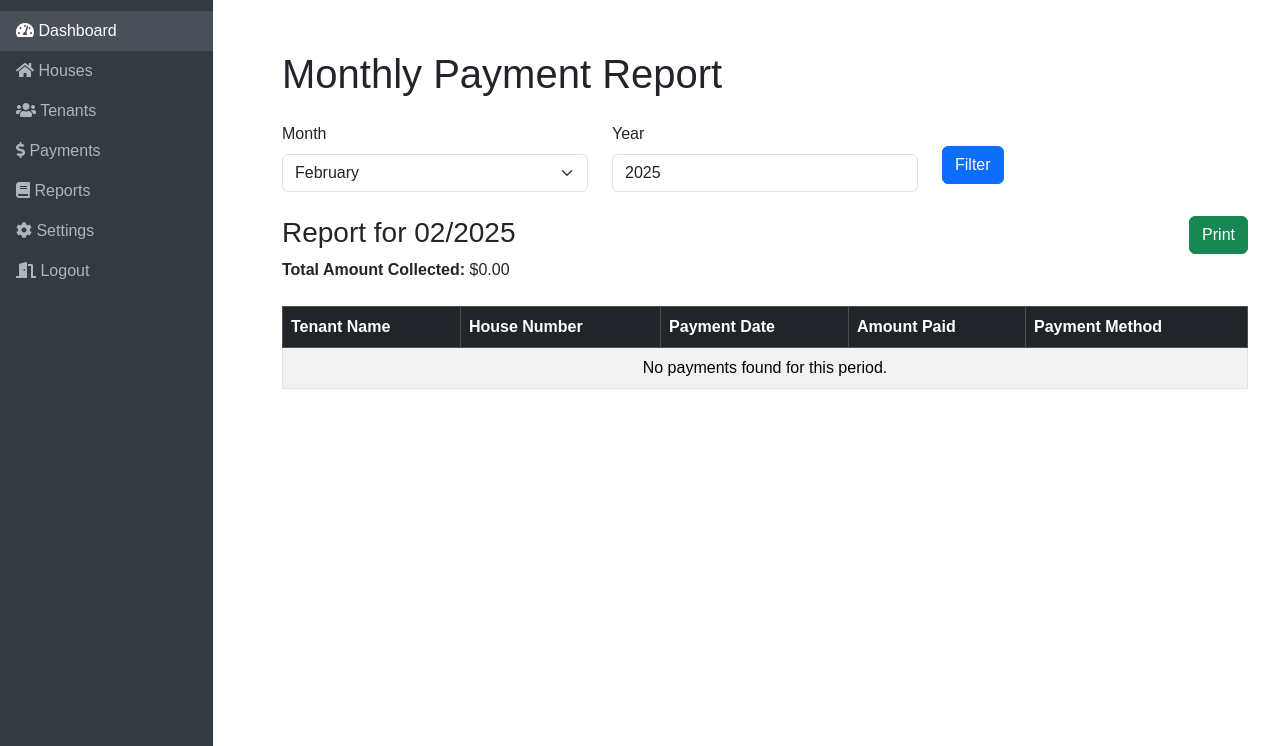
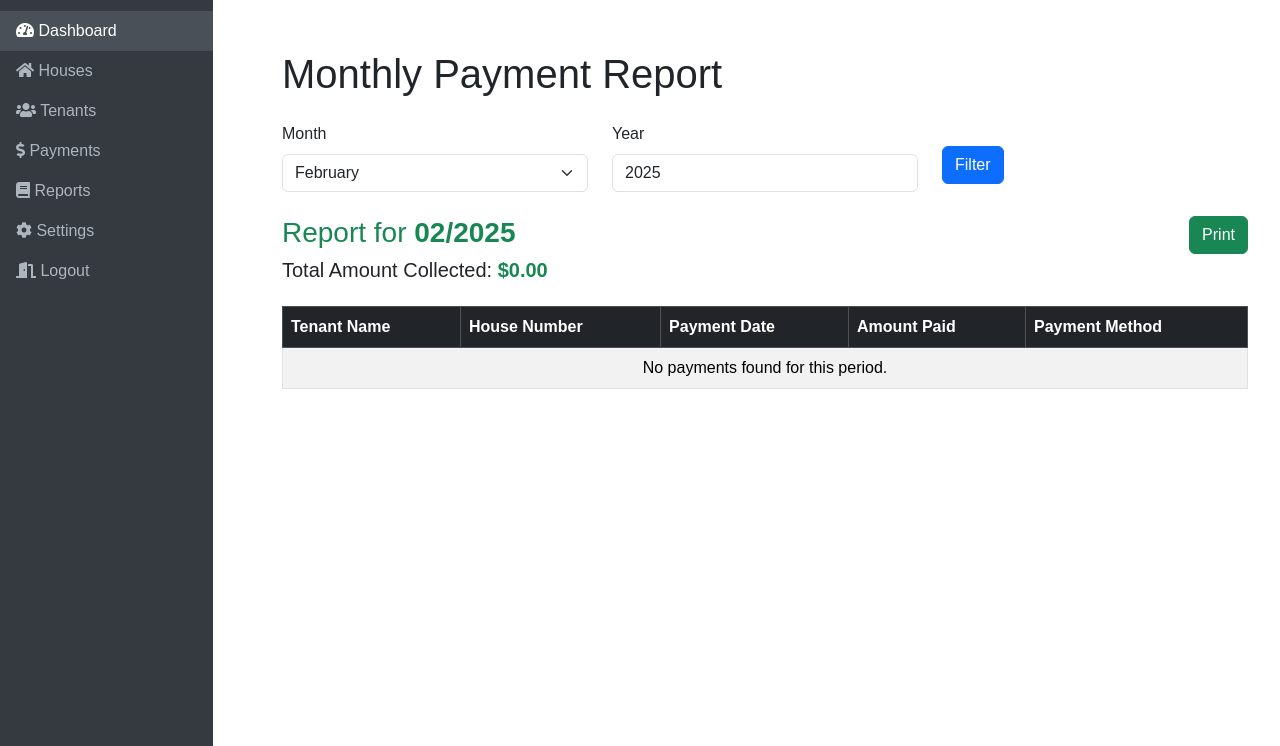
Before and after one commit to Danielkioko18/rental-system-in-django, a Django app: page /rentals/reports/monthly/ in a window 1280 px wide. Shown: the part 54-800 px from the top of the page. Run offline with Django 5.2, Linux system fonts and the light colour scheme; the visitor is signed in with stand-in values (Sample User, id 1); data that the repository does not hold is empty; some libraries are stand-ins or nearby versions.

Commit message:
Code debug

```diff
--- a/rentals/templates/credit-balances-report.html
+++ b/rentals/templates/credit-balances-report.html
@@ -5,7 +5,7 @@
     <h1 class="my-4">Credit Balances Report</h1>
 
     <!-- Display Total Credit Balance -->
-    <p><strong>Total Credit Balance: </strong>${{ total_credit_balance }}</p>
+    <h4>Total Credit Balance:<strong class="text-success"> ${{ total_credit_balance }}</strong></h4>
 
     <!-- Tenants Table -->
     <table class="table table-striped table-bordered mt-4">
--- a/rentals/templates/monthly-reports.html
+++ b/rentals/templates/monthly-reports.html
@@ -39,10 +39,10 @@
     <!-- PDF Export Button -->
     <a href="?month={{ month }}&year={{ year }}&generate_pdf=true" class="btn btn-success mb-4" style="float: right;">Print</a>
 
-    <h3>Report for {{ month }}/{{ year }}</h3>
+    <h3 class="text-success">Report for <strong>{{ month }}/{{ year }}</strong></h3>
 
     <!-- Display Total Amount Collected -->
-    <p><strong>Total Amount Collected: </strong>${{ total_collected }}</p>
+    <h5>Total Amount Collected:<strong class="text-success"> ${{ total_collected }}</strong></h5>
 
     <!-- Payment Details Table -->
     <table class="table table-striped table-bordered mt-4">
--- a/rentals/templates/overdue-rentals-report.html
+++ b/rentals/templates/overdue-rentals-report.html
@@ -5,7 +5,7 @@
     <h1 class="my-4">Pending Payments Report</h1>
 
     <!-- Display Total Overdue Balance -->
-    <p><strong>Total Pending Amount: </strong>${{ total_overdue_balance }}</p>
+    <h4>Total Pending Amount:<strong class="text-danger"> ${{ total_overdue_balance }}</strong></h4>
 
     <!-- Tenants Table -->
     <table class="table table-striped table-bordered mt-4">
--- a/rentals/views.py
+++ b/rentals/views.py
@@ -42,7 +42,7 @@ class DashboardView(LoginRequiredMixin, TemplateView):
         ).aggregate(total=Sum('amount_paid'))['total'] or Decimal('0.00')
 
           # Get total credit balance from CreditBalancesReportView
-        context['total_credit_balance'] = CreditBalancesReportView.get_total_credit_balance()
+        context['total_credit_balance'] = CreditBalancesReportView.get_total_credit_balance()[0]
 
         context['payments_today'] = Payment.objects.filter(payment_date=date.today()).aggregate(total=Sum('amount_paid'))['total'] or Decimal('0.00')
         # Data for charts
@@ -352,13 +352,6 @@ class MonthlyReportsView(LoginRequiredMixin, TemplateView):
         return response
 
 
-from django.db.models import Sum
-from datetime import date
-from decimal import Decimal
-from django.views.generic import TemplateView
-from django.contrib.auth.mixins import LoginRequiredMixin
-from .models import Tenant, Payment  # Ensure correct import paths
-
 class CreditBalancesReportView(LoginRequiredMixin, TemplateView):
     template_name = 'credit-balances-report.html'
 
```
